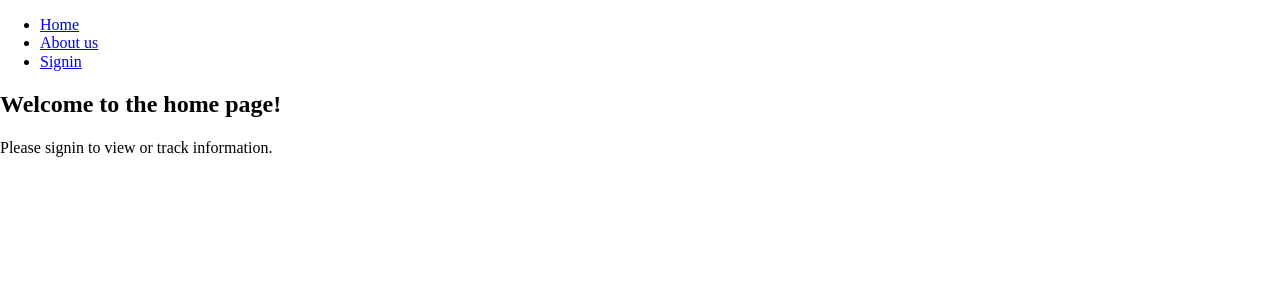
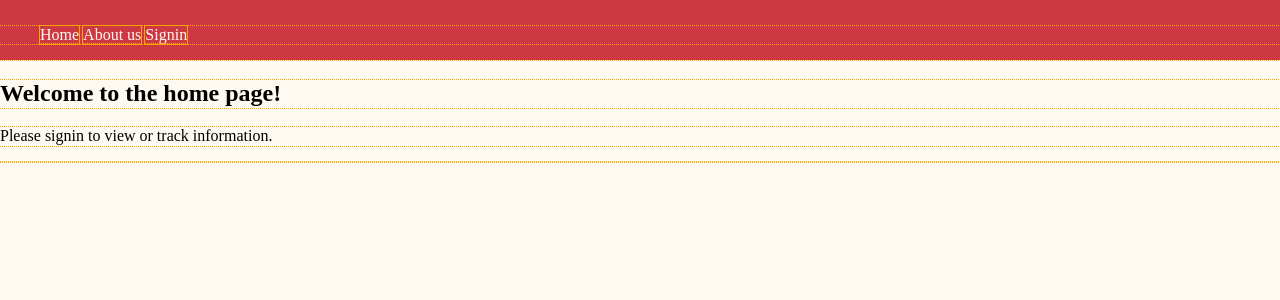
Before and after one commit to lwb-connect/lwb_heartbeat, a Django app: page / in a window 1280 px wide. Shown: the top 300 px of the page. Run offline with Django 3.2, Linux system fonts and the light colour scheme; parts of the project's set-up code (start-up, migrations or seed data) failed here and were passed over; some libraries are stand-ins or nearby versions.

Commit message:
add some css

```diff
--- a/lwb_heartbeat/lwb_heartbeat/static/base.css
+++ b/lwb_heartbeat/lwb_heartbeat/static/base.css
@@ -0,0 +1,14 @@
+* {
+    background-color: #fffaf1;
+    outline: orange dotted 1px;
+}
+
+a {
+    text-decoration: none;
+    color: inherit;
+
+}
+
+ul {
+    background-color: #ce3843;;
+}
--- /dev/null
+++ b/lwb_heartbeat/lwb_heartbeat/static/layout.css
@@ -0,0 +1,20 @@
+header {
+    background-color: #ce3843;
+    list-style: none;
+}
+
+nav {
+    height: 50px;
+    display: inline-block;
+    padding-top: 10px;
+    width: 100%;
+    background-color: #ce3843;
+}
+
+nav li {
+    display: inline-block;
+    background-color: #ce3843;
+    text-decoration: none;
+    color: #fffaf1;
+    margin: 0px, 20px, 0px, 20px;
+}
--- a/lwb_heartbeat/lwb_heartbeat/templates/generic/base.html
+++ b/lwb_heartbeat/lwb_heartbeat/templates/generic/base.html
@@ -8,7 +8,11 @@
   <meta name="viewport" content="width=device-width, initial-scale=1.0">
   <meta http-equiv="X-UA-Compatible" content="ie=edge">
 
-  <link rel="stylesheet" href="/lwb_heartbeat/lwb_heartbeat/static/normalize.css">
+  <link rel="stylesheet" href="{% static "normalize.css" %}">
+  <link rel="stylesheet" href="{% static "base.css" %}">
+  <link rel="stylesheet" href="{% static "layout.css" %}">
+  <link rel="stylesheet" href="{% static "modules.css" %}">
+
 
 
   <title>Love Without Boundaries</title>
@@ -25,7 +29,9 @@
         {% endif %}
         {% if user.is_authenticated %}
         <li><a href="{% url "auth_logout" %}">Logout</a></li>
+        {% comment %}
         <li><a href="{% url "photo" %}">Photos</a></li>
+        {% endcomment %}
         <li><a href="{% url "profile" %}">Profile</a></li>
         {% endif %}
         {% if user.is_superuser or perms.staff.is_admin %}
```
Also changed, not shown: lwb_heartbeat/lwb_heartbeat/static/modules.css (added).
